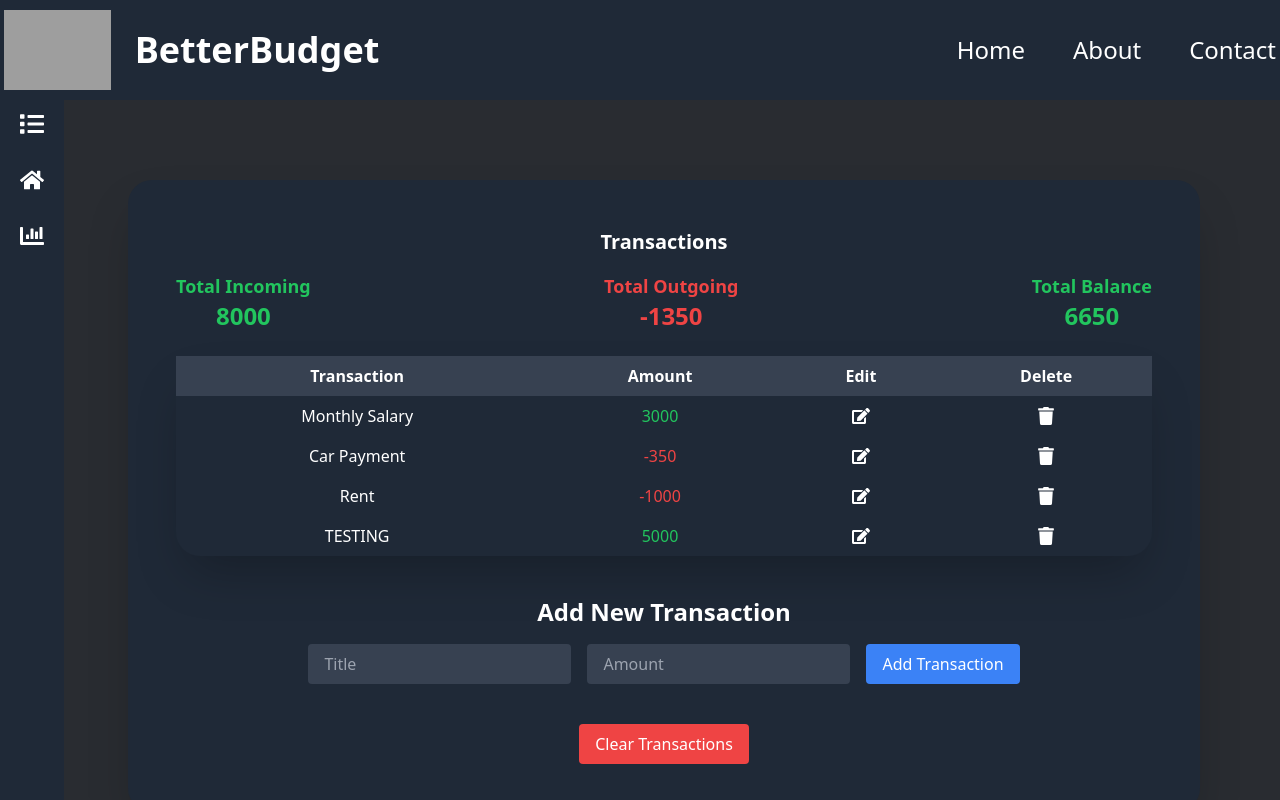
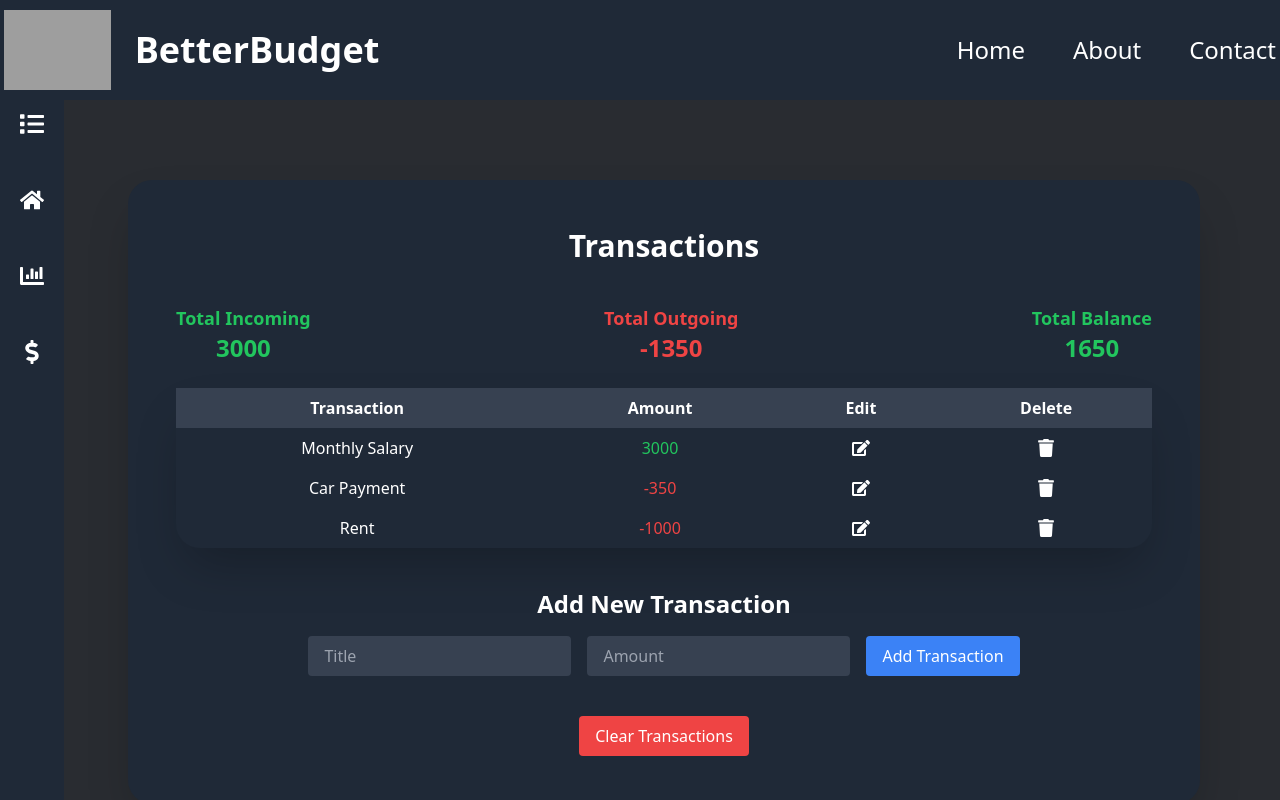
Before and after one commit to androrezkalla/Budget-Tracker, a React (Vite) app: page / in a window 1280 px wide. Built offline with nearby package versions, Linux system fonts and the light colour scheme; data requests are answered from the project's data file; grey boxes are pictures that could not be loaded.

Commit message:
minor css updates

```diff
--- a/db.json
+++ b/db.json
@@ -14,11 +14,6 @@
       "id": 3,
       "title": "Rent",
       "amount": -1000
-    },
-    {
-      "title": "TESTING ",
-      "amount": 5000,
-      "id": 4
     }
   ]
 }
--- a/src/components/ChartsPage.jsx
+++ b/src/components/ChartsPage.jsx
@@ -29,6 +29,7 @@ const ChartsPage = () => {
 
   return (
     <div className="mx-auto p-8 bg-gray-800 text-white rounded-3xl justify-center text-center shadow-2xl">
+      <h1 className="text-3xl mb-10 font-bold">Statistics</h1>
       <DataVisual transactions={transactions} />
     </div>
   );
--- a/src/components/SideBar.jsx
+++ b/src/components/SideBar.jsx
@@ -1,5 +1,5 @@
 import React, { useState } from 'react';
-import { FaHome, FaInfoCircle, FaList, FaChartBar } from 'react-icons/fa';
+import { FaHome, FaDollarSign, FaList, FaChartBar } from 'react-icons/fa';
 import { Link } from 'react-router-dom';
 
 const Sidebar = () => {
@@ -23,23 +23,30 @@ const Sidebar = () => {
       </button>
       {!collapsed && (
         <>
-          <Link to="/" className="text-white p-4 hover:bg-gray-700 flex items-center">
+          <Link to="/" className="text-white p-4 hover:bg-gray-700 flex items-center mt-5 mb-5">
             <FaHome size={24} />
             <span className="ml-2">Home</span>
           </Link>
-          <Link to="/charts" className="text-white p-4 hover:bg-gray-700 flex items-center">
+          <Link to="/charts" className="text-white p-4 hover:bg-gray-700 flex items-center mb-5">
             <FaChartBar size={24} />
             <span className="ml-2">Statistics</span>
+          </Link>
+          <Link to="/charts" className="text-white p-4 hover:bg-gray-700 flex items-center mb-5">
+            <FaDollarSign size={24} />
+            <span className="ml-2">Budget</span>
           </Link>
         </>
       )}
       {collapsed && (
         <>
-          <Link to="/" className="text-white p-4 hover:bg-gray-700">
+          <Link to="/" className="text-white p-4 hover:bg-gray-700 mt-5 mb-5">
             <FaHome size={24} />
           </Link>
-          <Link to="/charts" className="text-white p-4 hover:bg-gray-700">
+          <Link to="/charts" className="text-white p-4 hover:bg-gray-700 mb-5">
             <FaChartBar size={24} />
+          </Link>
+          <Link to="/charts" className="text-white p-4 hover:bg-gray-700 mb-5">
+            <FaDollarSign size={24} />
           </Link>
         </>
       )}
--- a/src/components/TransactionList.jsx
+++ b/src/components/TransactionList.jsx
@@ -124,7 +124,7 @@ const TransactionList = () => {
   return (
     <div className="mx-auto p-12 bg-gray-800 text-white rounded-3xl shadow-2xl ml-12">
       <div className="mb-6">
-        <h2 className="text-xl font-bold">Transactions</h2>
+        <h1 className="text-3xl mb-10 font-bold">Transactions</h1>
         <div className="flex justify-between mt-4">
           <div className="text-green-500">
             <div className="text-lg font-bold">Total Incoming</div>
```
